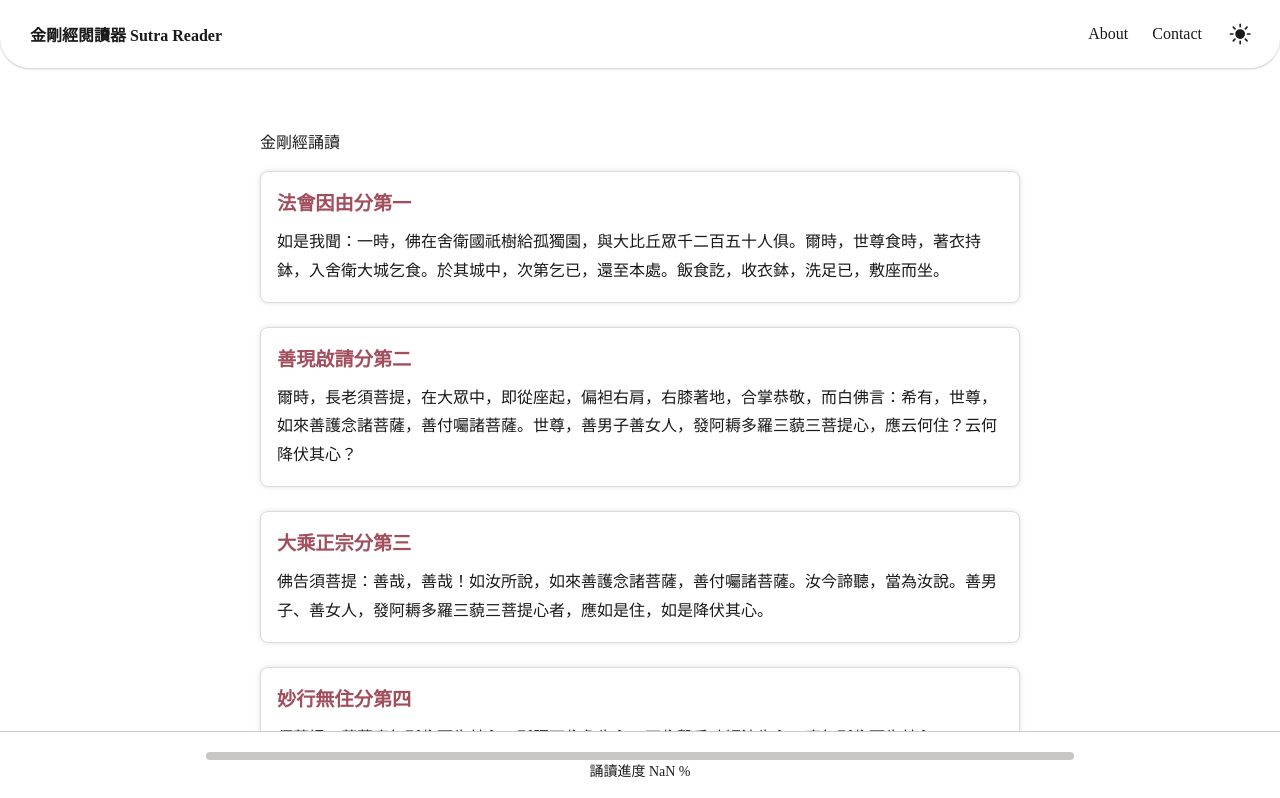
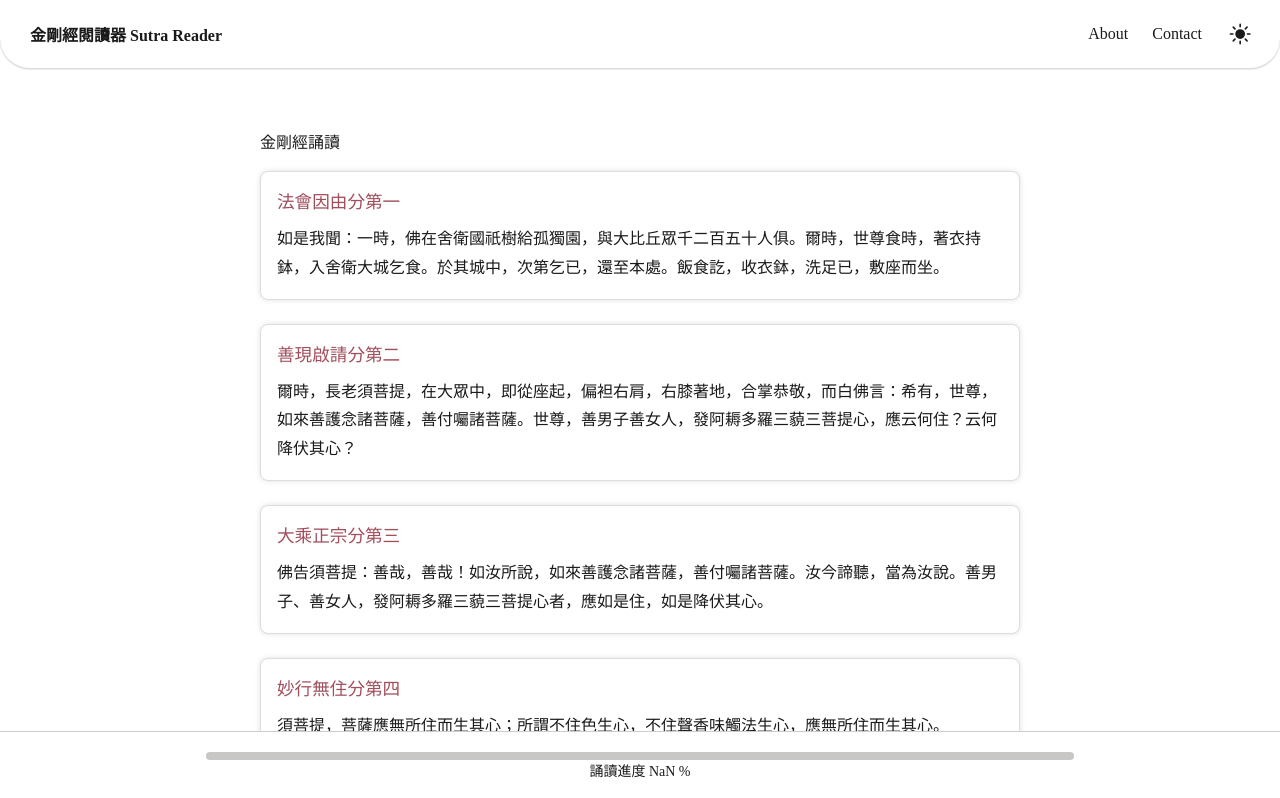
Before and after one commit to brownishgreen/sutra-reader, a Vue app: page /sutra-reader/home in a window 1280 px wide. Shown: the top 798 px of the page. Built offline with nearby package versions, Linux system fonts and the light colour scheme; a web font is replaced by a local one.

Commit message:
Fix: update font size & tooltip postion for UI & UX

```diff
--- a/src/components/SutraReader.vue
+++ b/src/components/SutraReader.vue
@@ -8,7 +8,7 @@
           class="sutra-block"
           :class="{ 'visible': visibleChapters.includes(item.id)}"
       >
-        <h3 class="chapter">{{ item.chapter }}</h3>
+        <p class="chapter">{{ item.chapter }}</p>
         <p class="text">{{ item.text }}</p>
 
         <!--Explaination Tooltip-->
@@ -96,9 +96,9 @@ onMounted(() => {
   .note-tooltip {
     opacity: 0;
     visibility: hidden;
-    transition: opacity 1s ease,visibility 1.5s ease;
+    transition: opacity 1.5s ease,visibility 1.5s ease;
     position: absolute;
-    top: 10px;
+    top: -20px;
     right: 10px;
     background: #efe8cf;
     padding: 8px 12px;
@@ -108,7 +108,7 @@ onMounted(() => {
     box-shadow: 0 2px 2px rgba(0, 0, 0, 0.1);
     font-size: 1rem;
     color: #555;
-    z-index: 10;
+    z-index: 25;
     white-space: pre-line; // \n -> <br>
   }
 
@@ -121,7 +121,7 @@ onMounted(() => {
 .chapter {
   color: #a14f5d;
   margin-bottom: 12px;
-  font-size: 1.2rem;
+  font-size: 1.1rem;
 }
 
 .text {
```
